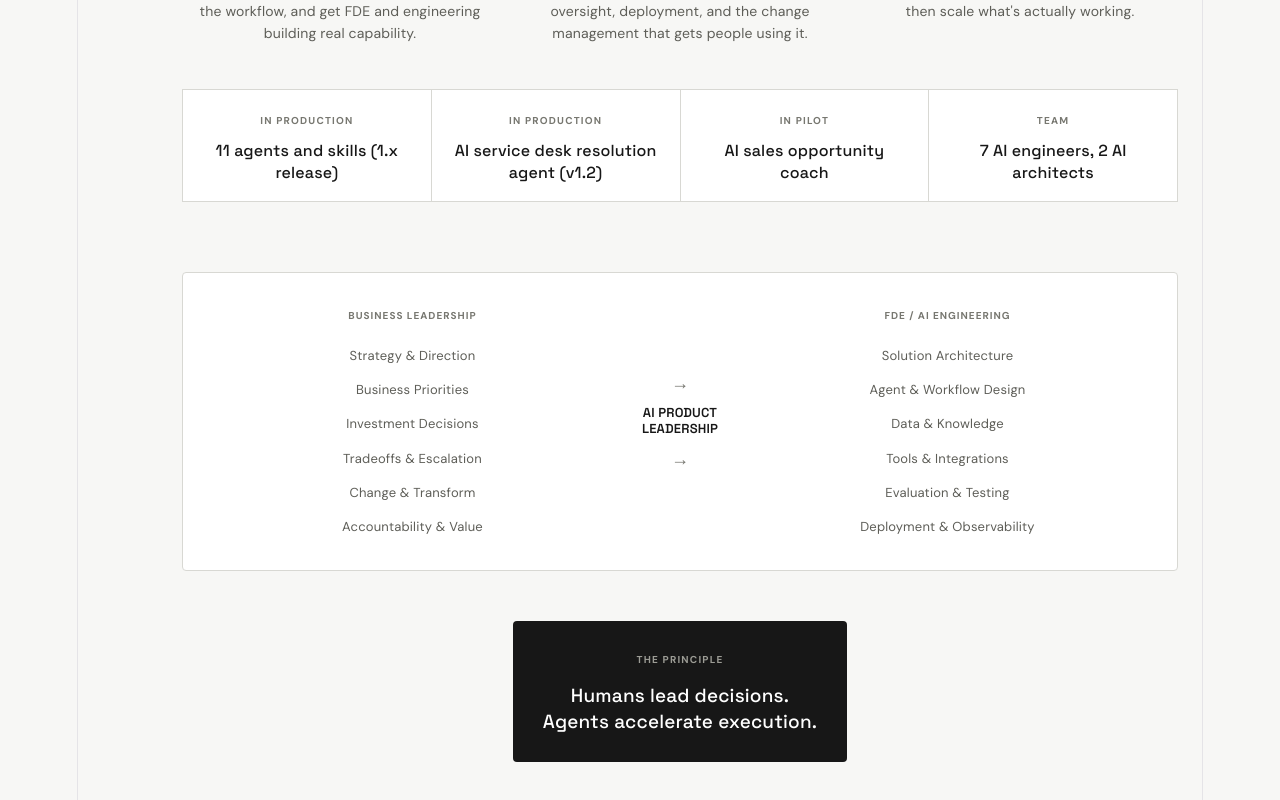
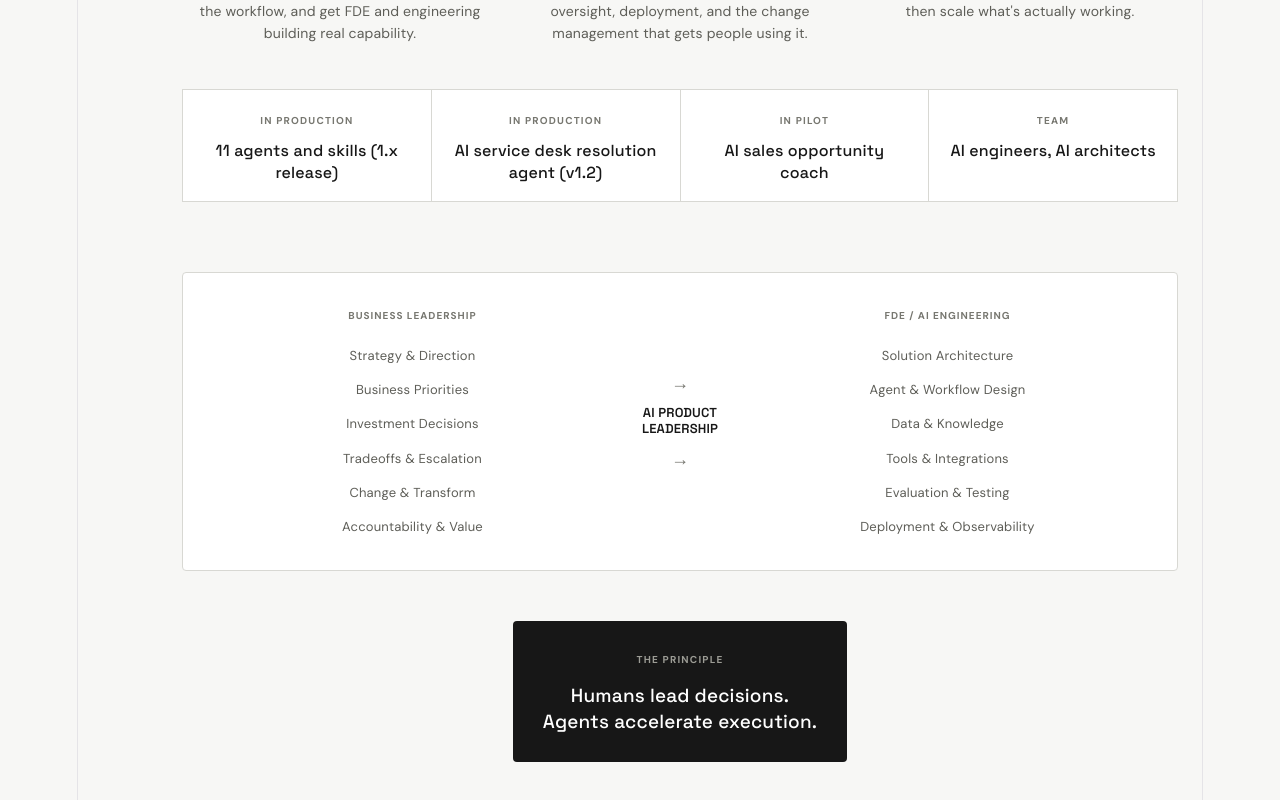
Before and after one commit to SandeepB-AI/sandeepbhatnagarit.com, a React (Vite) app: page / in a window 1280 px wide. Shown: the part 5437-6237 px from the top of the page. Built offline with nearby package versions, Linux system fonts and the light colour scheme.

Commit message:
remove # of enginners and architects

```diff
--- a/src/App.tsx
+++ b/src/App.tsx
@@ -644,7 +644,7 @@ function App() {
               </div>
               <div>
                 <span>TEAM</span>
-                <strong>7 AI engineers, 2 AI architects</strong>
+                <strong>AI engineers, AI architects</strong>
               </div>
             </div>
 
```
